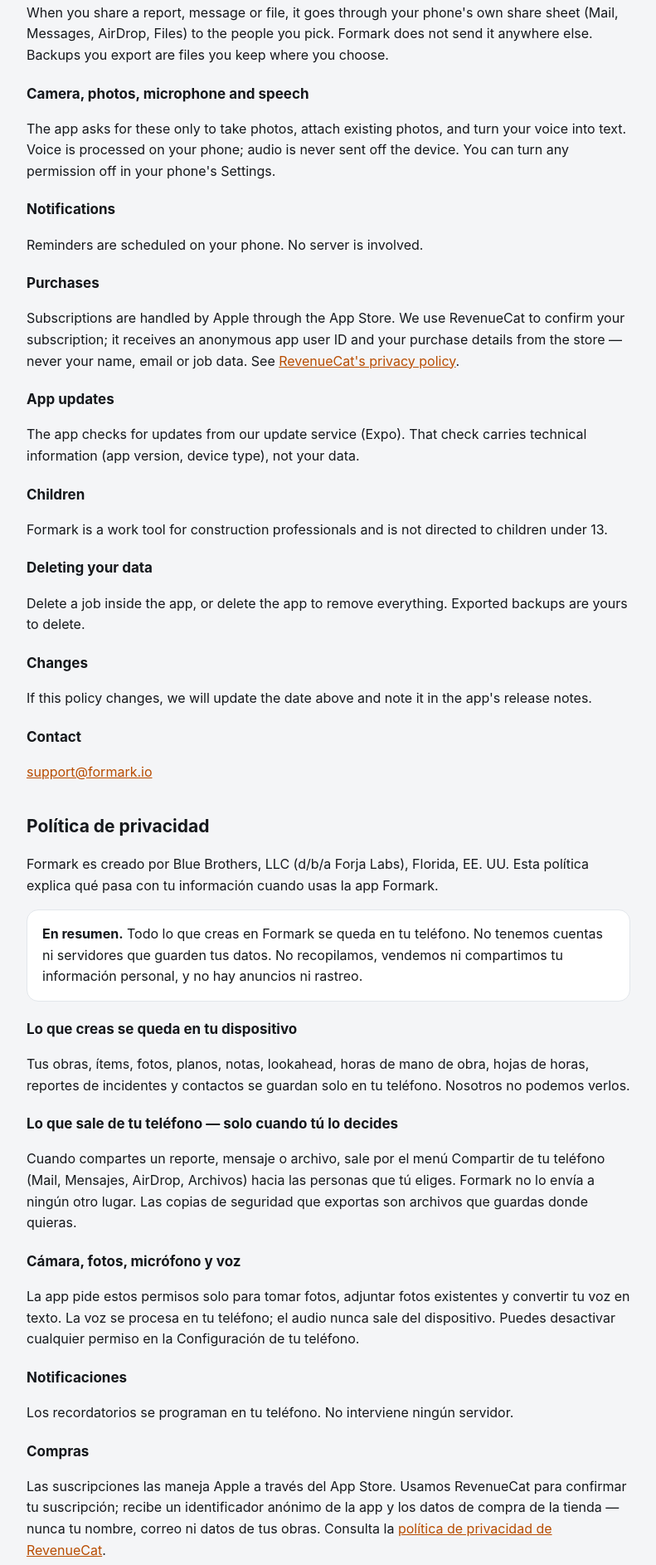
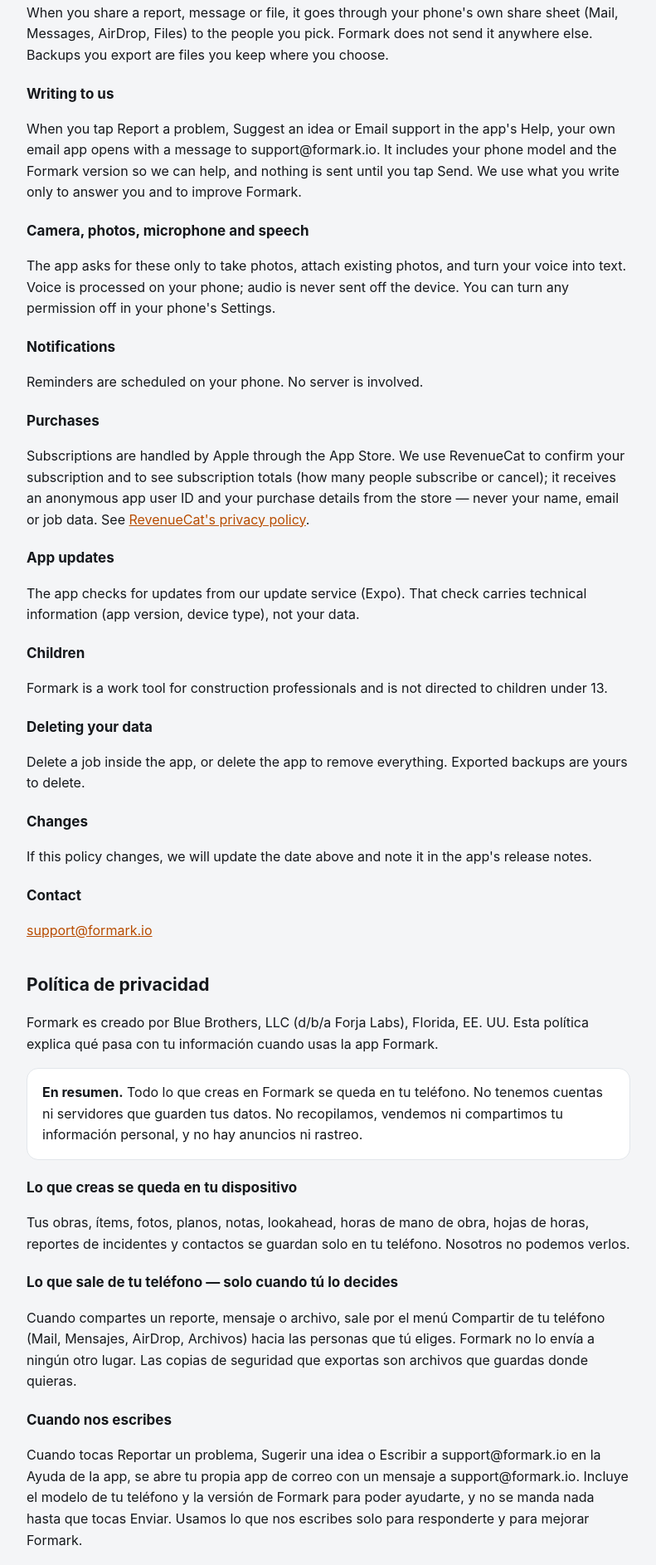
Before and after one commit to Rubenbalda/formark-site, a plain HTML site: page privacy/index.html in a window 1280 px wide. Shown: the part 592-2478 px from the top of the page at 83% size, without its empty margins (244-1035 px from the left). Drawn offline with Linux system fonts and the light colour scheme.

Commit message:
Privacy: subscription totals + Writing to us (Help emails)

```diff
--- a/privacy/index.html
+++ b/privacy/index.html
@@ -7,9 +7,10 @@
 <div class="card"><strong>The short version.</strong> Everything you create in Formark stays on your phone. We have no account system and no servers holding your data. We do not collect, sell or share your personal information, and there are no ads or tracking.</div>
 <h3>What you create stays on your device</h3><p>Your jobs, punch items, photos, plans, notes, lookahead, labor hours, timesheets, incident reports and contacts are stored only on your phone. We cannot see them.</p>
 <h3>What leaves your phone — only when you choose</h3><p>When you share a report, message or file, it goes through your phone's own share sheet (Mail, Messages, AirDrop, Files) to the people you pick. Formark does not send it anywhere else. Backups you export are files you keep where you choose.</p>
+<h3>Writing to us</h3><p>When you tap Report a problem, Suggest an idea or Email support in the app's Help, your own email app opens with a message to support@formark.io. It includes your phone model and the Formark version so we can help, and nothing is sent until you tap Send. We use what you write only to answer you and to improve Formark.</p>
 <h3>Camera, photos, microphone and speech</h3><p>The app asks for these only to take photos, attach existing photos, and turn your voice into text. Voice is processed on your phone; audio is never sent off the device. You can turn any permission off in your phone's Settings.</p>
 <h3>Notifications</h3><p>Reminders are scheduled on your phone. No server is involved.</p>
-<h3>Purchases</h3><p>Subscriptions are handled by Apple through the App Store. We use RevenueCat to confirm your subscription; it receives an anonymous app user ID and your purchase details from the store — never your name, email or job data. See <a href="https://www.revenuecat.com/privacy">RevenueCat's privacy policy</a>.</p>
+<h3>Purchases</h3><p>Subscriptions are handled by Apple through the App Store. We use RevenueCat to confirm your subscription and to see subscription totals (how many people subscribe or cancel); it receives an anonymous app user ID and your purchase details from the store — never your name, email or job data. See <a href="https://www.revenuecat.com/privacy">RevenueCat's privacy policy</a>.</p>
 <h3>App updates</h3><p>The app checks for updates from our update service (Expo). That check carries technical information (app version, device type), not your data.</p>
 <h3>Children</h3><p>Formark is a work tool for construction professionals and is not directed to children under 13.</p>
 <h3>Deleting your data</h3><p>Delete a job inside the app, or delete the app to remove everything. Exported backups are yours to delete.</p>
@@ -22,9 +23,10 @@
 <div class="card"><strong>En resumen.</strong> Todo lo que creas en Formark se queda en tu teléfono. No tenemos cuentas ni servidores que guarden tus datos. No recopilamos, vendemos ni compartimos tu información personal, y no hay anuncios ni rastreo.</div>
 <h3>Lo que creas se queda en tu dispositivo</h3><p>Tus obras, ítems, fotos, planos, notas, lookahead, horas de mano de obra, hojas de horas, reportes de incidentes y contactos se guardan solo en tu teléfono. Nosotros no podemos verlos.</p>
 <h3>Lo que sale de tu teléfono — solo cuando tú lo decides</h3><p>Cuando compartes un reporte, mensaje o archivo, sale por el menú Compartir de tu teléfono (Mail, Mensajes, AirDrop, Archivos) hacia las personas que tú eliges. Formark no lo envía a ningún otro lugar. Las copias de seguridad que exportas son archivos que guardas donde quieras.</p>
+<h3>Cuando nos escribes</h3><p>Cuando tocas Reportar un problema, Sugerir una idea o Escribir a support@formark.io en la Ayuda de la app, se abre tu propia app de correo con un mensaje a support@formark.io. Incluye el modelo de tu teléfono y la versión de Formark para poder ayudarte, y no se manda nada hasta que tocas Enviar. Usamos lo que nos escribes solo para responderte y para mejorar Formark.</p>
 <h3>Cámara, fotos, micrófono y voz</h3><p>La app pide estos permisos solo para tomar fotos, adjuntar fotos existentes y convertir tu voz en texto. La voz se procesa en tu teléfono; el audio nunca sale del dispositivo. Puedes desactivar cualquier permiso en la Configuración de tu teléfono.</p>
 <h3>Notificaciones</h3><p>Los recordatorios se programan en tu teléfono. No interviene ningún servidor.</p>
-<h3>Compras</h3><p>Las suscripciones las maneja Apple a través del App Store. Usamos RevenueCat para confirmar tu suscripción; recibe un identificador anónimo de la app y los datos de compra de la tienda — nunca tu nombre, correo ni datos de tus obras. Consulta la <a href="https://www.revenuecat.com/privacy">política de privacidad de RevenueCat</a>.</p>
+<h3>Compras</h3><p>Las suscripciones las maneja Apple a través del App Store. Usamos RevenueCat para confirmar tu suscripción y para ver los totales de suscripciones (cuántas personas se suscriben o cancelan); recibe un identificador anónimo de la app y los datos de compra de la tienda — nunca tu nombre, correo ni datos de tus obras. Consulta la <a href="https://www.revenuecat.com/privacy">política de privacidad de RevenueCat</a>.</p>
 <h3>Actualizaciones</h3><p>La app busca actualizaciones en nuestro servicio de actualizaciones (Expo). Esa consulta lleva información técnica (versión de la app, tipo de dispositivo), no tus datos.</p>
 <h3>Menores</h3><p>Formark es una herramienta de trabajo para profesionales de la construcción y no está dirigida a menores de 13 años.</p>
 <h3>Borrar tus datos</h3><p>Borra una obra dentro de la app, o borra la app para eliminarlo todo. Las copias de seguridad exportadas son tuyas para borrar.</p>
```
